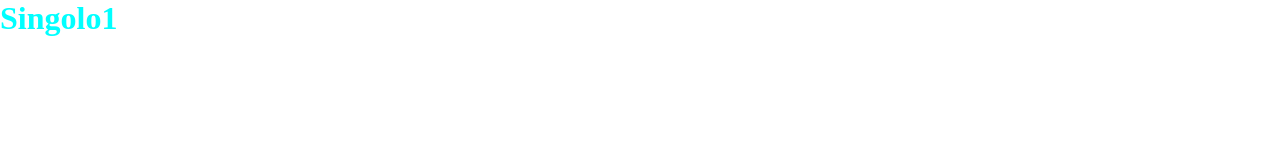
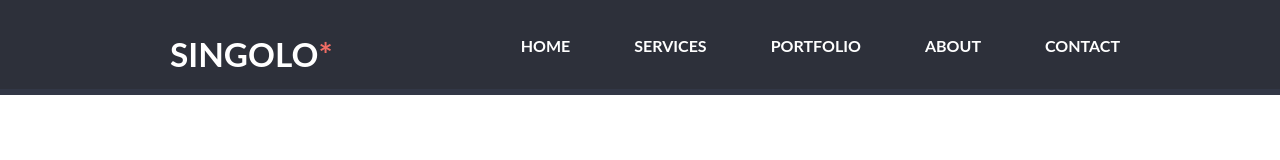
Before and after one commit to SkaymanT/singolo, a plain HTML site: page singolo1.html in a window 1280 px wide. Drawn offline with Linux system fonts and the light colour scheme.

Commit message:
feat: update basic page

```diff
--- a/singolo1.css
+++ b/singolo1.css
@@ -1,4 +1,54 @@
-*{
+body{
+  padding: 0;
+  margin: 0;
+}
+
+.container {
+	max-width: 1020px;
   margin: 0 auto;
-  color: aqua;
 }
+
+header{
+  background-color: #2d303a;
+  width: 100%;
+  height: 89px;
+  border-bottom: 6px solid #323746;
+}
+
+.logo{
+  float: left;
+  padding: 34px 40px;/*внутрений отступ*/
+  font-family: Lato, Catamaran, sans-serif;
+  font-size: 25pt;
+  font-weight: bold;
+  font-stretch: normal;
+  text-transform: uppercase;
+
+  color: #fff;
+}
+
+.logo span{
+  color: #f06c64;
+}
+
+nav{
+  float: right;
+}
+
+nav li{
+  display: inline-block;
+  padding: 20px 30px;
+}
+
+nav li a{
+  padding: 0px 0px;
+  font-weight: bold;
+  font-family: Lato, sans-serif;
+  font-size: 12pt;
+  text-transform: uppercase;
+  text-decoration: none;
+  color: #fff;
+}
+nav li a:hover{
+  color: #f06c64;
+}
--- a/singolo1.html
+++ b/singolo1.html
@@ -3,10 +3,25 @@
 <head>
   <meta charset="UTF-8">
   <meta name="viewport" content="width=device-width, initial-scale=1.0">
-  <link rel="stylesheet" href="singolo1.css">
+  <meta name="description" content="Заглавная страница - описание" />
+  <meta name="keywords" content="Ключевые слова" />
+  <link rel="stylesheet" type="text/css" href="singolo1.css">
   <title>Singolo</title>
 </head>
 <body>
-  <h1>Singolo1</h1>
+  <header>
+    <div class="container" >
+      <div class="logo">Singolo<span>*</span></div>
+        <nav>
+          <ul>
+            <li><a href="#">Home</a></li>
+            <li><a href="#">Services</a></li>
+            <li><a href="#">Portfolio</a></li>
+            <li><a href="#">About</a></li>
+            <li><a href="#">Contact</a></li>
+          </ul>
+        </nav>
+    </div>
+      <div style="clear:both" ></div>
 </body>
 </html>
```
